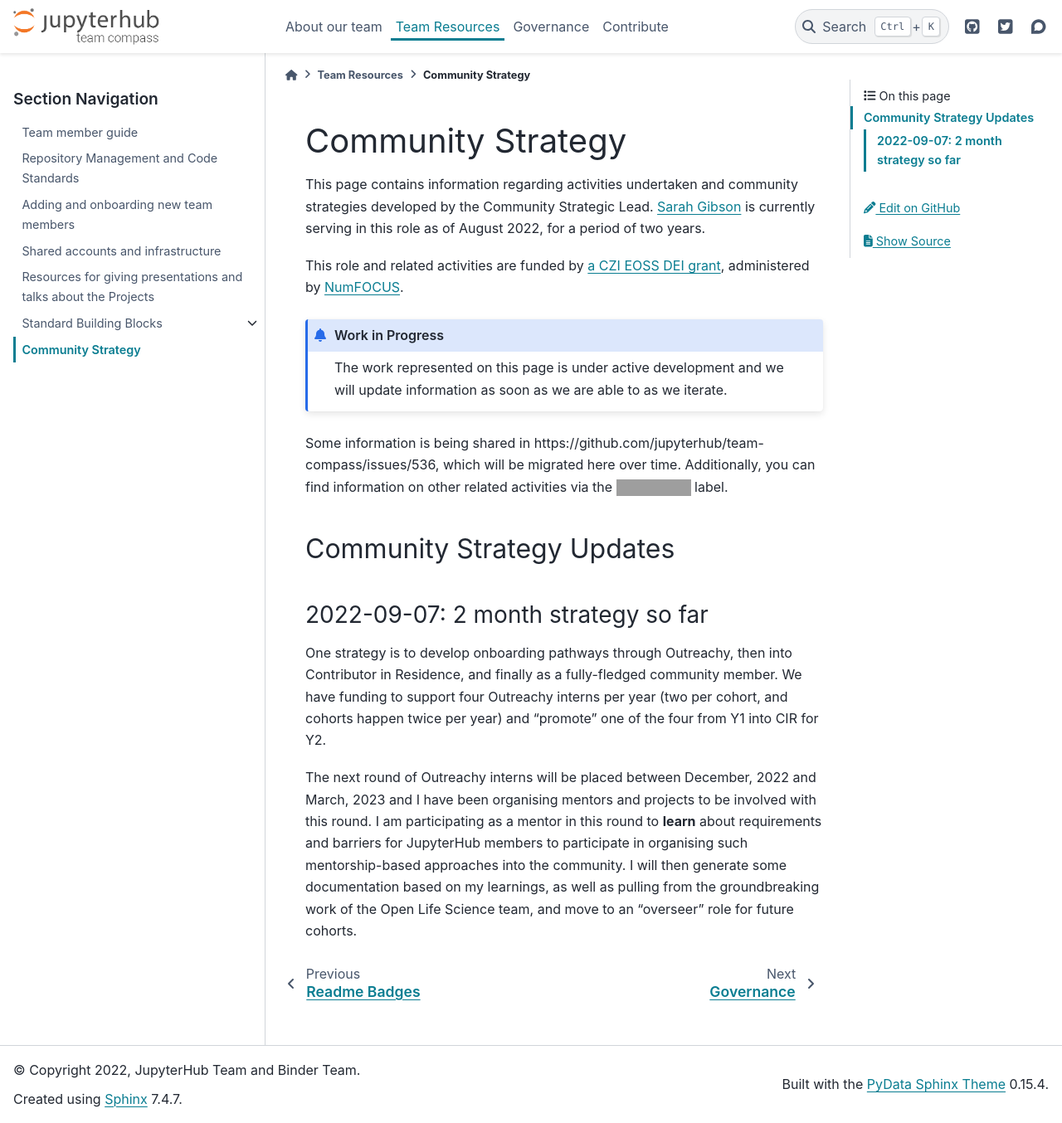
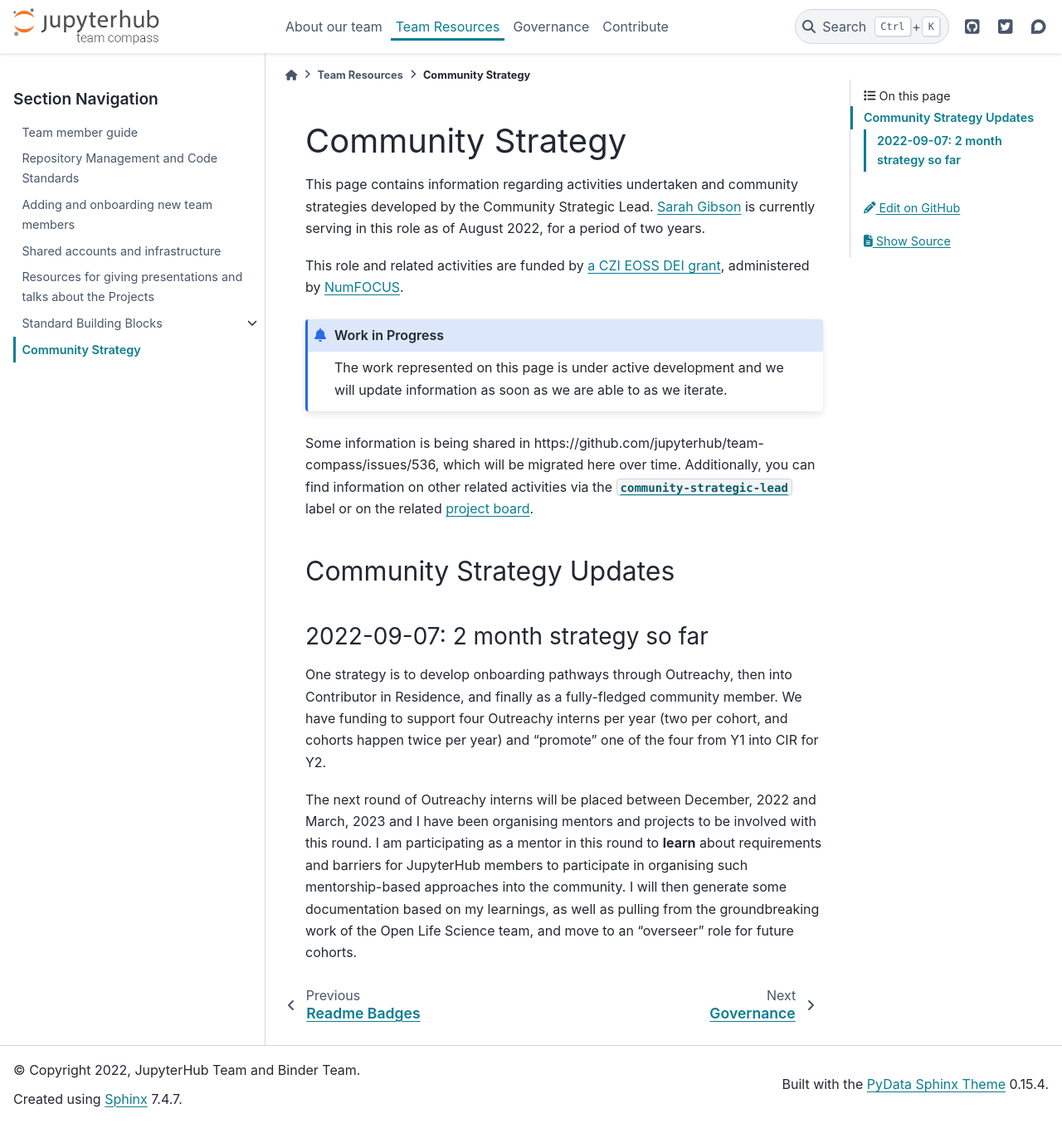
Before and after one commit to jupyterhub/team-compass, a Sphinx documentation site: the page built from docs/team/community-strategy.md, in a window 1280 px wide and 1354 px high. Shown: the whole window at 83% size. Built offline with Sphinx 7.4.7 and the PyData theme 0.15.4, drawn with Linux system fonts in a browser that asks for light colours; grey boxes are pictures that could not be loaded.

Commit message:
Update label link to be org-wide; add project board link

```diff
--- a/docs/team/community-strategy.md
+++ b/docs/team/community-strategy.md
@@ -11,7 +11,7 @@
 
 <!-- Using a raw link here as a PyData Sphinx theme release will format them for us: https://pydata-sphinx-theme.readthedocs.io/en/latest/user_guide/theme-elements.html#link-shortening-for-git-repository-services -->
 Some information is being shared in https://github.com/jupyterhub/team-compass/issues/536, which will be migrated here over time.
-Additionally, you can find information on other related activities via the [![csl-label](https://img.shields.io/github/labels/jupyterhub/team-compass/community-strategic-lead)](https://github.com/jupyterhub/team-compass/issues?q=label%3Acommunity-strategic-lead) label.
+Additionally, you can find information on other related activities via the [`community-strategic-lead`](https://github.com/search?q=org%3Ajupyterhub+label%3Acommunity-strategic-lead) label or on the related [project board](https://github.com/orgs/jupyterhub/projects/3/views/1).
 
 ## Community Strategy Updates
 
```
